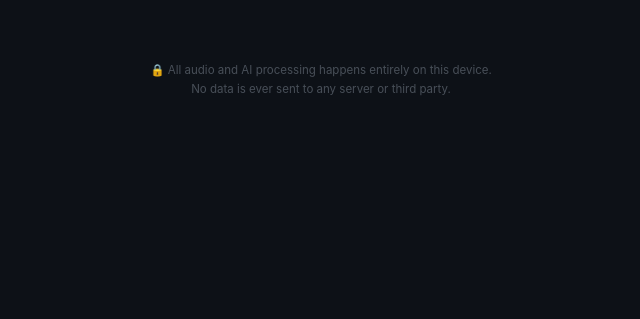
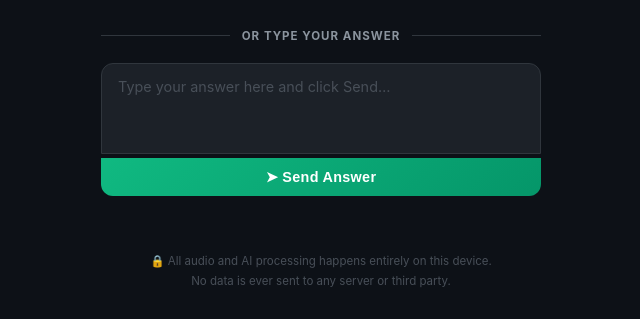
Before and after one commit to sakotiya/Cactus-hackathon, a plain HTML site: page exam-coach/templates/index.html in a window 1280 px wide. Shown: the part 682-1001 px from the top of the page, without its empty margins (319-959 px from the left). Before the commit the page ends 810 px from the top, so only its background shows below. Drawn offline with Linux system fonts and the light colour scheme.

Commit message:
Add typed answer + Send button as alternative to voice recording
Co-authored-by: Cursor <cursoragent@cursor.com>

```diff
--- a/exam-coach/templates/index.html
+++ b/exam-coach/templates/index.html
@@ -156,6 +156,39 @@
       background: var(--green); flex-shrink: 0; margin-top: 5px;
     }
 
+    /* ── Text answer ──────────────────────────────── */
+    .divider {
+      display: flex; align-items: center; gap: 0.75rem;
+      color: var(--muted); font-size: 0.72rem; font-weight: 700;
+      text-transform: uppercase; letter-spacing: 1px; margin: 1.25rem 0;
+    }
+    .divider::before, .divider::after {
+      content: ""; flex: 1; height: 1px; background: var(--border);
+    }
+
+    .text-answer-wrap {
+      margin-bottom: 1.5rem;
+    }
+    .text-answer-input {
+      width: 100%; background: var(--card-bg); border: 1px solid var(--border);
+      color: var(--text); border-radius: 0.75rem 0.75rem 0 0;
+      padding: 0.75rem 1rem; font-size: 0.9rem; line-height: 1.5;
+      resize: none; outline: none; transition: border-color 0.2s;
+      font-family: inherit; min-height: 80px;
+    }
+    .text-answer-input::placeholder { color: #484f58; }
+    .text-answer-input:focus { border-color: var(--green); }
+    .send-btn {
+      width: 100%; padding: 0.7rem;
+      background: linear-gradient(135deg, var(--green), #059669);
+      border: none; border-radius: 0 0 0.75rem 0.75rem;
+      color: white; font-size: 0.9rem; font-weight: 700;
+      cursor: pointer; transition: opacity 0.2s;
+      letter-spacing: 0.3px;
+    }
+    .send-btn:hover { opacity: 0.9; }
+    .send-btn:disabled { opacity: 0.45; cursor: not-allowed; }
+
     /* ── Try again ────────────────────────────────── */
     .try-again {
       display: none; width: 100%; padding: 0.875rem;
@@ -308,6 +341,21 @@
       <span class="record-label" id="btnLabel">Record</span>
     </button>
     <div class="timer" id="timer"></div>
+  </div>
+
+  <!-- OR divider + Text answer box -->
+  <div class="divider">or type your answer</div>
+
+  <div class="text-answer-wrap">
+    <textarea
+      id="textAnswerInput"
+      class="text-answer-input"
+      rows="3"
+      placeholder="Type your answer here and click Send…"
+    ></textarea>
+    <button class="send-btn" id="sendBtn" onclick="submitTextAnswer()">
+      ➤ Send Answer
+    </button>
   </div>
 
   <!-- Error message -->
@@ -631,6 +679,59 @@
     hideResults(); hideError(); hideLoading();
     setBtn("idle", "Record");
     document.getElementById("timer").textContent = "";
+    document.getElementById("textAnswerInput").value = "";
+    document.getElementById("sendBtn").disabled = false;
+  }
+
+  // ── Submit typed answer (no recording needed) ─────────────────────
+  async function submitTextAnswer() {
+    const answer = document.getElementById("textAnswerInput").value.trim();
+    if (!answer) {
+      showError("Please type your answer first.");
+      return;
+    }
+
+    const sendBtn = document.getElementById("sendBtn");
+    sendBtn.disabled = true;
+    hideError(); hideResults();
+
+    // Show it as a transcript immediately
+    showTranscript(answer);
+
+    const question = document.getElementById("questionInput").value.trim();
+    const hasPdf   = document.getElementById("pdfStatus").classList.contains("loaded");
+    const stepMsg  = hasPdf ? "Scoring against your PDF…"
+                   : question ? "Scoring against your question…"
+                   : "Getting AI feedback…";
+    showLoading(stepMsg, "Running LLM on-device");
+
+    // Show question banner if set
+    if (question) {
+      document.getElementById("questionBannerText").textContent = question;
+      document.getElementById("questionBanner").classList.add("show");
+    }
+
+    try {
+      const fRes = await fetch("/feedback", {
+        method:  "POST",
+        headers: { "Content-Type": "application/json" },
+        body:    JSON.stringify({ transcript: answer, question }),
+      });
+      if (!fRes.ok) {
+        const e = await fRes.json().catch(() => ({ detail: "Feedback error" }));
+        throw new Error(e.detail || "Feedback failed");
+      }
+      const feedback = await fRes.json();
+      showFeedback(feedback, question);
+
+      hideLoading();
+      document.getElementById("tryAgainBtn").classList.add("show");
+    } catch (err) {
+      hideLoading();
+      showError(err.message || "Something went wrong. Please try again.");
+    } finally {
+      sendBtn.disabled = false;
+    }
   }
 
   function esc(t) {
```
